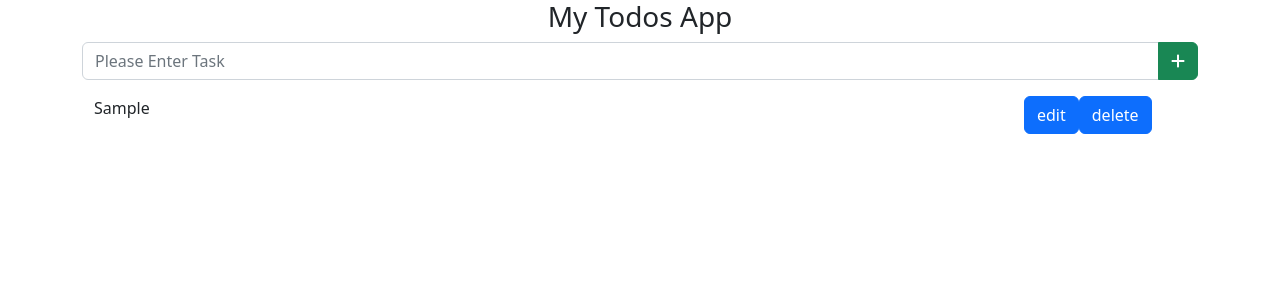
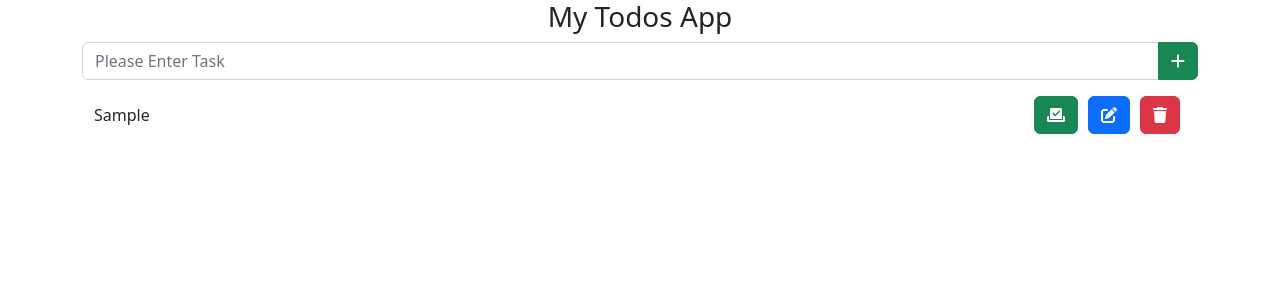
Before and after one commit to hasanalam647/Todo_React_app, a React (Create React App) app: page / in a window 1280 px wide. Both pictures are taken after typing "Sample" into the empty fields and a click on the button 1178 px from the left and 60 px from the top of the page. Shown: the top 300 px of the page. Built offline with nearby package versions, Linux system fonts and the light colour scheme.

Commit message:
Added font awesome icons to buttons

```diff
--- a/package.json
+++ b/package.json
@@ -3,6 +3,9 @@
   "version": "0.1.0",
   "private": true,
   "dependencies": {
+    "@fortawesome/fontawesome-svg-core": "^6.2.1",
+    "@fortawesome/free-solid-svg-icons": "^6.2.1",
+    "@fortawesome/react-fontawesome": "^0.2.0",
     "@testing-library/jest-dom": "^5.16.5",
     "@testing-library/react": "^13.4.0",
     "@testing-library/user-event": "^13.5.0",
--- a/src/Components/input-item/input-Item.js
+++ b/src/Components/input-item/input-Item.js
@@ -1,3 +1,5 @@
+import { faFloppyDisk, faX } from "@fortawesome/free-solid-svg-icons";
+import { FontAwesomeIcon } from "@fortawesome/react-fontawesome";
 import React, { useState } from "react";
 import { Button, Col, Form, Row } from "react-bootstrap";
 
@@ -8,9 +10,16 @@ const InputItems = (props) => {
   };
   return (
     <>
-      <Row>
+      <Row
+        as="form"
+        onSubmit={(event) => {
+          props.handleSave(props.id, newvalue, event);
+          props.handleEdit();
+        }}
+      >
         <Col lg={10} sm={8}>
           <Form.Control
+            className="btn-edit"
             placeholder="Please Enter Task"
             aria-label="Recipient's username"
             aria-describedby="basic-addon2"
@@ -20,17 +29,21 @@ const InputItems = (props) => {
         </Col>
         <Col lg={2} sm={4}>
           <Button
-            variant="primary"
+            variant="success"
             size="md"
-            onClick={() => {
-              props.handleSave(props.id, newvalue);
-              props.handleEdit();
-            }}
+            className="btn-edit"
+            type="submit"
+
           >
-            save
+            <FontAwesomeIcon icon={faFloppyDisk} />
           </Button>
-          <Button variant="primary" size="md" onClick={props.handleEdit}>
-            cancel
+          <Button
+            variant="danger"
+            size="md"
+            className="btn-edit"
+            onClick={props.handleEdit}
+          >
+            <FontAwesomeIcon icon={faX} />
           </Button>
         </Col>
       </Row>
--- a/src/Components/items/Todos-Item.js
+++ b/src/Components/items/Todos-Item.js
@@ -1,42 +1,60 @@
-import React, { useState } from "react";
-import { Button, Col, Container, Row } from "react-bootstrap";
+import {
+  faCheckToSlot,
+  faPenToSquare,
+  faTrash,
+} from "@fortawesome/free-solid-svg-icons";
+import { FontAwesomeIcon } from "@fortawesome/react-fontawesome";
+import React, {useState } from "react";
+import { Button, Col, Container, Row} from "react-bootstrap";
 import InputItems from "../input-item/input-Item";
 
 const TodosItem = (props) => {
   const [isEditable, setIsEditable] = useState(false);
 
+
   const handleEdit = () => {
-    setIsEditable(!isEditable)
-  }
-
+    setIsEditable(!isEditable);
+  };
 
   return (
-      <Container>
-        {isEditable?
+    <Container className="conainter-1">
+      {isEditable ? (
         <InputItems {...props} handleEdit={handleEdit} />
-        :
+      ) : (
         <Row>
-          <Col lg={10} sm={8}>
+          <Col lg={10} sm={8} className={`col-1 ${props.isDone ? "done" : ""}`}>
             {props.todosItem}
           </Col>
-          <Col lg={2} sm={4}>
+          <Col lg={2} sm={4} className="col-1">
+            <Button
+              variant="success"
+              size="md"
+              className="btn-edit"
+              onClick={() => props.handleDone(props.id)}
+            >
+              <FontAwesomeIcon icon={faCheckToSlot} />
+            </Button>
+
             <Button
               variant="primary"
               size="md"
+              className="btn-edit"
               onClick={handleEdit}
             >
-              edit
+              <FontAwesomeIcon icon={faPenToSquare} />
             </Button>
             <Button
-              variant="primary"
+              variant="danger"
               size="md"
+              className="btn-edit"
               onClick={() => props.handleDelete(props.id)}
             >
-              delete
+              <FontAwesomeIcon icon={faTrash} />
             </Button>
           </Col>
-        </Row>}
-      </Container>
+        </Row>
+      )}
+    </Container>
   );
 };
 
```
Also changed, not shown: 1 other file (tests, documents, lock files or other folders).
